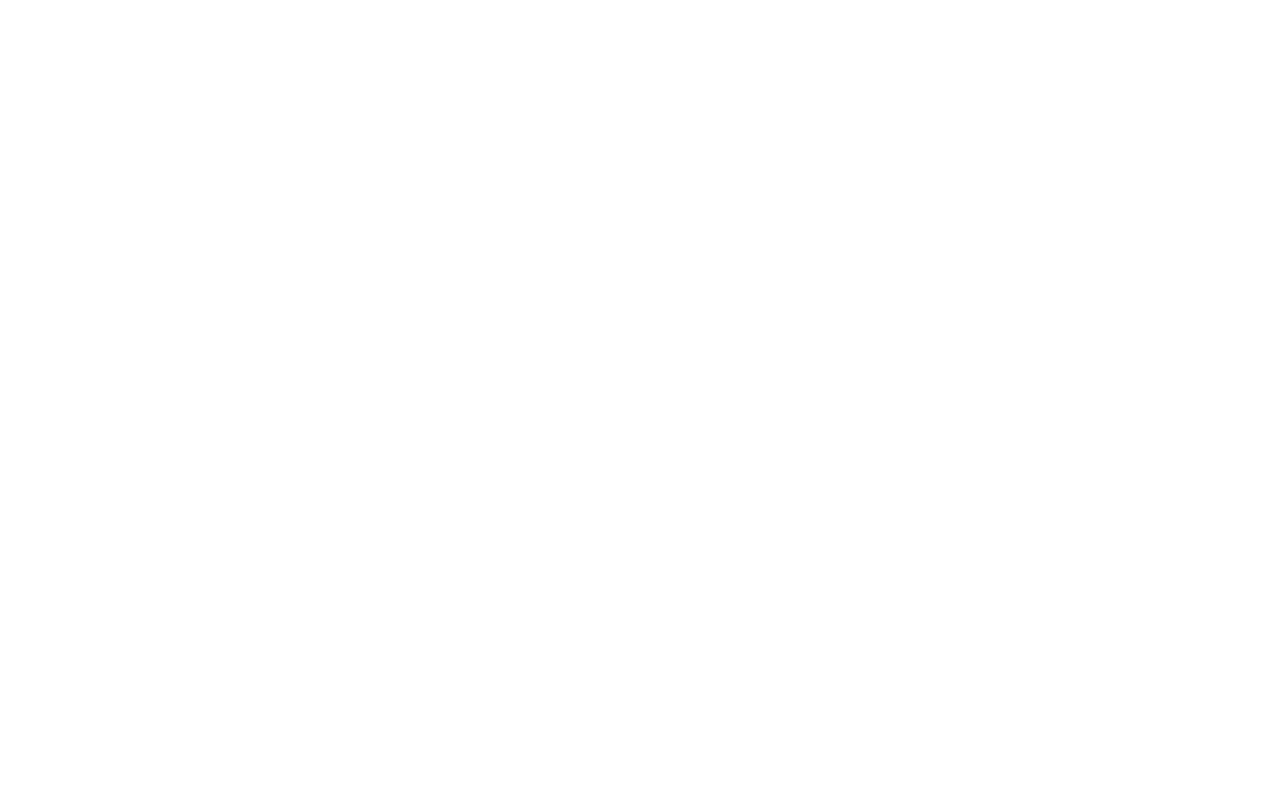
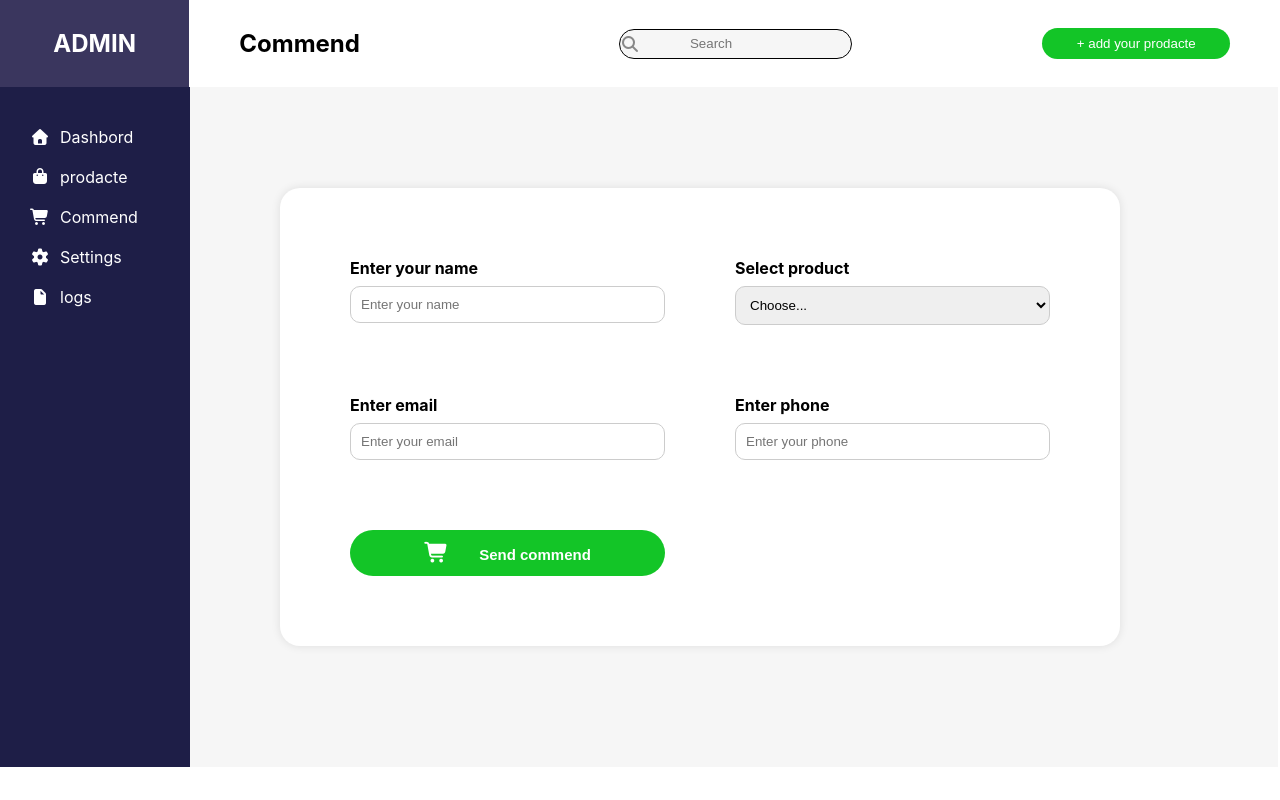
Before and after one commit to yousseflab20-ui/simplon-7, a React (Create React App) app: page /commend in a window 1280 px wide. Before the commit this address had no page. Built offline with nearby package versions, Linux system fonts and the light colour scheme.

Commit message:
ajouter section commend

```diff
--- a/src/App.jsx
+++ b/src/App.jsx
@@ -1,21 +1,22 @@
+
 import { BrowserRouter as Router, Routes, Route } from "react-router-dom";
-import './App.css'
+import './App.css';
 import Dashbord from './components/dashbord';
+import Commend from './components/commend';
 import Prodacte from './components/prodacte';
-
-
+import Layout from "./layout/layout";
 function App() {
   return (
-    // <div className="App">
-    //   <Dashbord/>
-    //   <Prodacte/>
-    // </div>
     <Router>
-      <Routes>
-        <Route path="/dashbord" element={<Dashbord />} />
-        <Route path="/prodacte" element={<Prodacte />} />
-      </Routes>
-    </Router>
+  <Routes>
+    <Route path="/" element={<Layout />}>
+      <Route index element={<Dashbord />} />
+      <Route path="/dashbord" element={<Dashbord />} />
+      <Route path="/prodacte" element={<Prodacte />} />
+      <Route path="/commend" element={<Commend />} />
+    </Route>
+  </Routes>
+</Router>
   );
 }
 
--- /dev/null
+++ b/src/components/commend.jsx
@@ -0,0 +1,57 @@
+import react from "react";
+export default function Commend(){
+    return(
+    <>
+        <section id="commend">
+                <div style={{display:"flex",alignItems:"center",textAlign:"center"}}>
+                <div style={{background:"#3A365E",color:"white",padding:"29px",width:"135px"}}>
+                <h2>ADMIN</h2>
+            </div>
+            <div style={{display:"flex",padding:"0 50px",alignItems:"center"}}>
+                <h2 style={{marginRight:"9px"}}>Commend</h2>
+                <span style={{marginLeft:"250px"}}><i className="fa-solid fa-magnifying-glass" style={{position: "absolute",top:"36px",left: "620px",color: "#888"}}></i><input type="search" placeholder="Search" style={{ paddingLeft: "70px", width: "100%", height: "30px",borderRadius:"40px",background:"#f6f6f6",border:"1px solid #000000",outline:"none"}}/></span>
+                <button style={{marginLeft:"190px",width: "200px", height: "31px",borderRadius:"20px",border:"none",cursor:"pointer",background:"#13C527",color:"white"}}>+ add your prodacte</button>
+            </div>
+            </div>
+            <div style={{display:"flex"}}>
+            <div style={{background:"#1E1E47",color:"white",width:"190px",height:"85vh",lineHeight:"40px"}}>
+                <ul style={{paddingTop:"30px",marginLeft:"30px",listStyle:"none"}}>
+                    <li><i className="fa-solid fa-house" style={{marginRight:"10px"}}></i><a href="dashbord" style={{textDecoration:"none",color:"white"}}>Dashbord</a></li>
+                    <li><i className="fa-solid fa-bag-shopping" style={{marginRight:"10px"}}></i><a href="prodacte" style={{textDecoration:"none",color:"white"}}>prodacte</a></li>
+                    <li><i className="fa-solid fa-cart-shopping" style={{marginRight:"10px"}}></i><a href="commend" style={{textDecoration:"none",color:"white"}}>Commend</a></li>
+                    <li><i className="fa-solid fa-gear" style={{marginRight:"10px"}}></i><a href="" style={{textDecoration:"none",color:"white"}}>Settings</a></li>
+                    <li><i className="fa-solid fa-file" style={{marginRight:"10px"}}></i><a href="" style={{textDecoration:"none",color:"white"}}>logs</a></li>
+                </ul>
+            </div>
+            <div style={{background:"#f6f6f6",paddingBottom:"20px",width:"85%",display:"grid",gridTemplateColumns:"repeat(2,400px)",gap:"40px",alignItems:"center"}}>
+                <div style={{display: "grid",gridTemplateColumns: "repeat(2, 1fr)",gap: "70px",background: "white",padding: "70px",borderRadius: "20px",width: "700px",margin: "17px 90px",boxShadow: "0 0 10px rgba(0,0,0,0.1)"}}>
+                    <div style={{ display: "flex", flexDirection: "column" }}>
+                        <label style={{ marginBottom: "8px", fontWeight: "bold" }}>Enter your name</label>
+                        <input type="text" placeholder="Enter your name"style={{padding: "10px",borderRadius: "10px",border: "1px solid #ccc",outline: "none"}}/>
+                    </div>
+                    <div style={{ display: "flex", flexDirection: "column" }}>
+                        <label style={{ marginBottom: "8px", fontWeight: "bold" }}>Select product</label>
+                    <select style={{padding: "10px",borderRadius: "10px",border: "1px solid #ccc",outline: "none"}}>
+                        <option value="">Choose...</option>
+                        <option value="prodacte1">Prodacte 1</option>
+                        <option value="prodacte2">Prodacte 2</option>
+                        <option value="prodacte2">Prodacte 3</option>
+                        <option value="prodacte2">Prodacte 4</option>
+                    </select>
+                    </div>
+                    <div style={{ display: "flex", flexDirection: "column"}}>
+                        <label style={{ marginBottom: "8px", fontWeight: "bold" }}>Enter email</label>
+                        <input type="email" placeholder="Enter your email"style={{padding: "10px",borderRadius: "10px",border: "1px solid #ccc",outline: "none"}}/>
+                    </div>
+                        <div style={{ display: "flex", flexDirection: "column" }}>
+                        <label style={{ marginBottom: "8px", fontWeight: "bold" }}>Enter phone</label>
+                        <input type="text" placeholder="Enter your phone"style={{padding: "10px",borderRadius: "10px",border: "1px solid #ccc",outline: "none"}}/>
+                    </div>
+                    <button style={{textAlign:"center",padding:"13px",background:"#13C527",color:"white",fontSize:"15px",fontWeight:"bold",border:"none",borderRadius:"30px",cursor:"pointer"}}> <i className="fa-solid fa-cart-shopping" style={{marginRight:"30px",fontSize:"20px"}}></i>Send commend</button>
+                </div>
+            </div>
+            </div>
+        </section>
+    </>
+    )
+}
--- a/src/components/dashbord.jsx
+++ b/src/components/dashbord.jsx
@@ -1,6 +1,5 @@
 import React from "react";
-import prodacte from "./prodacte";
-export default function dashbord(){
+export default function Dashbord(){
     return ( <>
         <section id="dashbord">
                 <div style={{display:"flex",alignItems:"center",textAlign:"center"}}>
@@ -17,8 +16,8 @@
             <div style={{background:"#1E1E47",color:"white",width:"190px",height:"85vh",lineHeight:"40px"}}>
                 <ul style={{paddingTop:"30px",marginLeft:"30px",listStyle:"none"}}>
                     <li><i className="fa-solid fa-house" style={{marginRight:"10px"}}></i><a href="dashbord" style={{textDecoration:"none",color:"white"}}>Dashbord</a></li>
-                    <li><i className="fa-solid fa-cart-shopping" style={{marginRight:"10px"}}></i><a href="prodacte" style={{textDecoration:"none",color:"white"}}>Prodact</a></li>
-                    <li><i className="fa-solid fa-bag-shopping" style={{marginRight:"10px"}}></i><a href="" style={{textDecoration:"none",color:"white"}}>Commend</a></li>
+                    <li><i className="fa-solid fa-bag-shopping" style={{marginRight:"10px"}}></i><a href="prodacte" style={{textDecoration:"none",color:"white"}}>prodacte</a></li>
+                    <li><i className="fa-solid fa-cart-shopping" style={{marginRight:"10px"}}></i><a href="commend" style={{textDecoration:"none",color:"white"}}>Commend</a></li>
                     <li><i className="fa-solid fa-gear" style={{marginRight:"10px"}}></i><a href="" style={{textDecoration:"none",color:"white"}}>Settings</a></li>
                     <li><i className="fa-solid fa-file" style={{marginRight:"10px"}}></i><a href="" style={{textDecoration:"none",color:"white"}}>logs</a></li>
                 </ul>
--- a/src/components/prodacte.jsx
+++ b/src/components/prodacte.jsx
@@ -1,15 +1,14 @@
 import react from "react";
-import dashbord from "./dashbord";
-export default function prodacte(){
+export default function Prodacte(){
     return(
-    <>
-        <section id="prodacte">
+        <>
+            <section id="prodacte">
                 <div style={{display:"flex",alignItems:"center",textAlign:"center"}}>
                 <div style={{background:"#3A365E",color:"white",padding:"28px",width:"134px"}}>
                 <h2>ADMIN</h2>
             </div>
             <div style={{display:"flex",padding:"0 50px",alignItems:"center"}}>
-                <h2 style={{marginRight:"9px"}}>Prodacte</h2>
+                <h2 style={{marginRight:"9px"}}>Prodact</h2>
                 <span style={{marginLeft:"250px"}}><i className="fa-solid fa-magnifying-glass" style={{position: "absolute",top:"36px",left: "620px",color: "#888"}}></i><input type="search" placeholder="Search" style={{ paddingLeft: "70px", width: "100%", height: "30px",borderRadius:"40px",background:"#f6f6f6",border:"1px solid #000000",outline:"none"}}/></span>
                 <button style={{marginLeft:"190px",width: "200px", height: "31px",borderRadius:"20px",border:"none",cursor:"pointer",background:"#13C527",color:"white"}}>+ add your prodacte</button>
             </div>
@@ -18,17 +17,22 @@
             <div style={{background:"#1E1E47",color:"white",width:"190px",height:"85vh",lineHeight:"40px"}}>
                 <ul style={{paddingTop:"30px",marginLeft:"30px",listStyle:"none"}}>
                     <li><i className="fa-solid fa-house" style={{marginRight:"10px"}}></i><a href="dashbord" style={{textDecoration:"none",color:"white"}}>Dashbord</a></li>
-                    <li><i className="fa-solid fa-cart-shopping" style={{marginRight:"10px"}}></i><a href="prodacte" style={{textDecoration:"none",color:"white"}}>Prodact</a></li>
-                    <li><i className="fa-solid fa-bag-shopping" style={{marginRight:"10px"}}></i><a href="" style={{textDecoration:"none",color:"white"}}>Commend</a></li>
+                    <li><i className="fa-solid fa-bag-shopping" style={{marginRight:"10px"}}></i><a href="prodacte" style={{textDecoration:"none",color:"white"}}>Prodacte</a></li>
+                    <li><i className="fa-solid fa-cart-shopping" style={{marginRight:"10px"}}></i><a href="commend" style={{textDecoration:"none",color:"white"}}>Commend</a></li>
                     <li><i className="fa-solid fa-gear" style={{marginRight:"10px"}}></i><a href="" style={{textDecoration:"none",color:"white"}}>Settings</a></li>
                     <li><i className="fa-solid fa-file" style={{marginRight:"10px"}}></i><a href="" style={{textDecoration:"none",color:"white"}}>logs</a></li>
                 </ul>
             </div>
             <div style={{background:"#f6f6f6",paddingBottom:"20px",width:"85%",display:"grid",gridTemplateColumns:"repeat(2,400px)",gap:"40px"}}>
-
+                <div>
+                    <h3 style={{ color: "#1E1E47" }}>{product.name}</h3>
+      <p><strong>Category:</strong> {product.category}</p>
+      <p><strong>Price:</strong> {product.price} MAD</p>
+      <p style={{ fontSize: "14px", color: "#555" }}>{product.description}</p>
+                </div>
             </div>
             </div>
-        </section>
-    </>
+            </section>
+        </>
     )
 }
--- /dev/null
+++ b/src/layout/layout.jsx
@@ -0,0 +1,8 @@
+import { Link,Outlet } from "react-router-dom"
+export default function Layout(){
+    return(
+        <>
+      <Outlet />
+        </>
+    )
+}
```
Also changed, not shown: src/data/Cardprodacte.jsx (+64 -0 lines).
